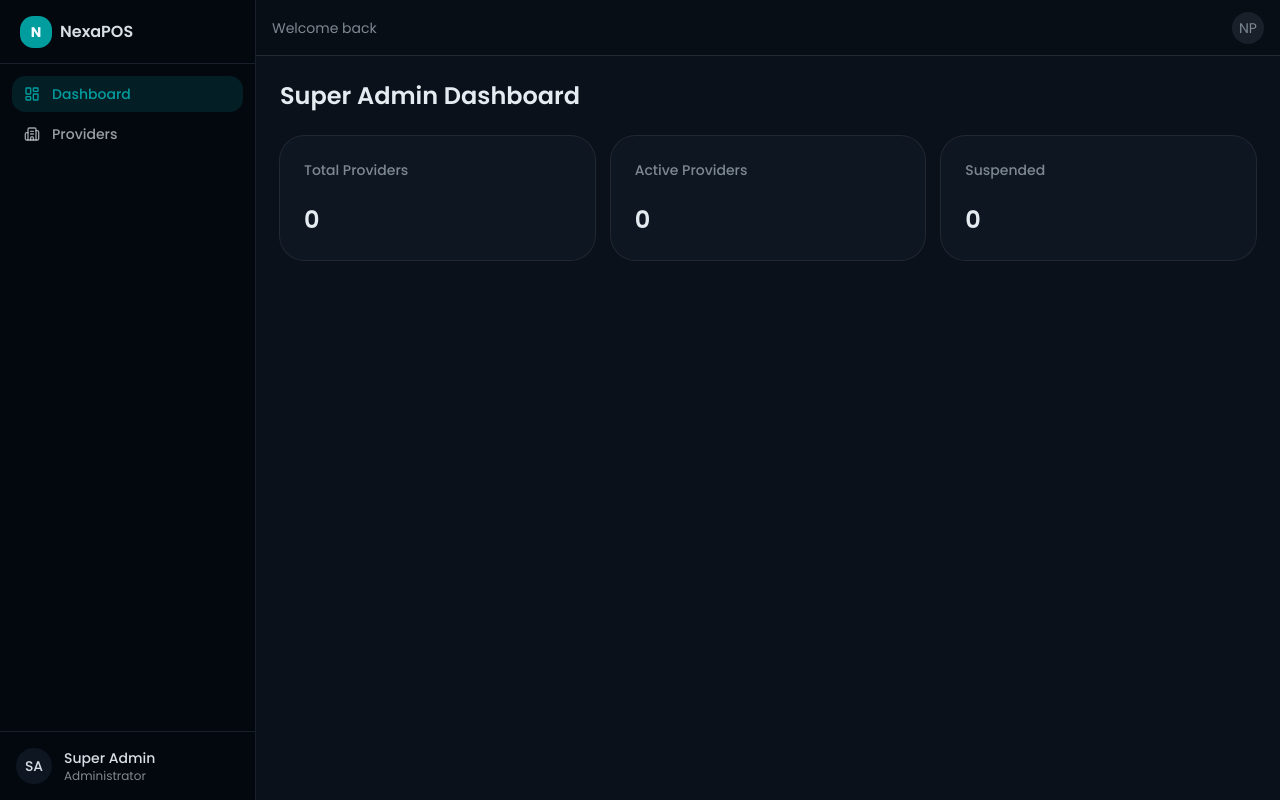
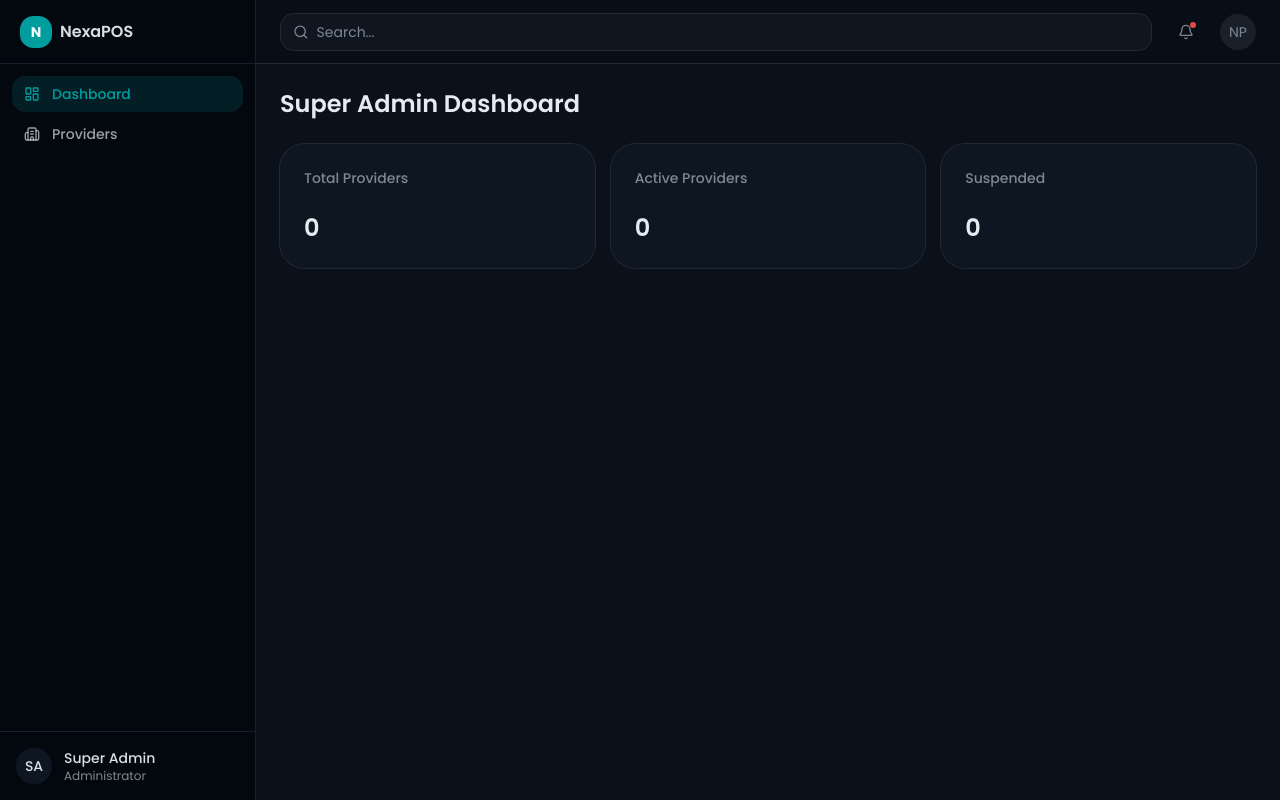
Before and after one commit to azeef-dev/nexa-pos, a Next.js app: page /super-admin in a window 1280 px wide. Built offline with nearby package versions, Linux system fonts and the light colour scheme.

Commit message:
feat: enhance Navbar component with improved layout and search functionality

```diff
--- a/src/components/shared/Navbar.js
+++ b/src/components/shared/Navbar.js
@@ -1,10 +1,22 @@
+import { Search, Bell } from "lucide-react";
 import { Avatar, AvatarFallback } from "@/components/ui/avatar";
 
 export default function Navbar() {
     return (
-        <header className="flex h-14 items-center justify-between border-b border-border bg-background px-4">
-            <span className="text-sm text-muted-foreground">Welcome back</span>
-            <Avatar className="h-8 w-8">
+        <header className="flex h-16 items-center gap-4 border-b border-border bg-background px-6">
+            <div className="flex flex-1 items-center gap-2 rounded-lg border border-border bg-secondary/40 px-3 py-2 text-sm text-muted-foreground">
+                <Search className="h-4 w-4" />
+                <input
+                    type="text"
+                    placeholder="Search..."
+                    className="w-full bg-transparent outline-none placeholder:text-muted-foreground"
+                />
+            </div>
+            <button className="relative flex h-9 w-9 items-center justify-center rounded-lg text-muted-foreground hover:bg-secondary hover:text-foreground">
+                <Bell className="h-4 w-4" />
+                <span className="absolute right-2 top-2 h-1.5 w-1.5 rounded-full bg-destructive" />
+            </button>
+            <Avatar className="h-9 w-9">
                 <AvatarFallback>NP</AvatarFallback>
             </Avatar>
         </header>
```
